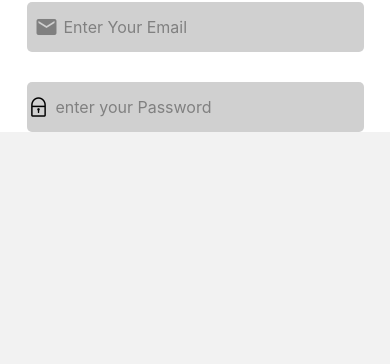
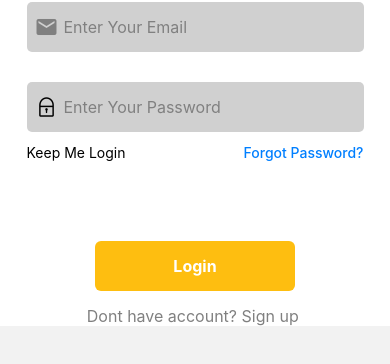
Before and after one commit to RazSherf/E-Commerce-App, a React Native app: screen /Login in a window 390 px wide. Shown: the part 230-594 px from the top of the page. Built offline with nearby package versions, Linux system fonts and the light colour scheme.

Commit message:
adding the button and create account UI

```diff
--- a/screens/LoginScreen.js
+++ b/screens/LoginScreen.js
@@ -1,9 +1,13 @@
-import React from 'react'
-import { StyleSheet, Text, View, SafeAreaView, Image, KeyboardAvoidingView, TextInput } from 'react-native'
+import React, { useState } from 'react'
+import { StyleSheet, Text, View, SafeAreaView, Image, KeyboardAvoidingView, TextInput, Pressable } from 'react-native'
 import { MaterialIcons } from '@expo/vector-icons';
 import { AntDesign } from '@expo/vector-icons';
 
 const LoginScreen = () => {
+
+  const [email, setEmail] = useState('')
+  const [password, setPassword] = useState('')
+
   return (
     <SafeAreaView style={styles.container} >
       <View>
@@ -31,11 +35,14 @@ const LoginScreen = () => {
             />
 
             <TextInput
+              onChange={(text) => setEmail(text)}
+              value={email}
               style={{
                 color: "gray",
                 marginVertical: 10,
                 width: 300,
-                fontSize: 16
+                fontSize: 16,
+                fontSize: email ? 16 : 16
               }}
               placeholder="Enter Your Email"
             />
@@ -44,19 +51,32 @@ const LoginScreen = () => {
         <View
           style={styles.viewStyleCss}
         >
-          <AntDesign name="lock" size={24} color="black" />
+          <AntDesign name="lock" size={24} color="black" style={{ marginLeft: 8 }} />
 
           <TextInput secureTextEntry={true}
+            onChange={(text) => setPassword(text)}
+            value={password}
             style={{
               color: "gray",
               marginVertical: 10,
               width: 300,
-              fontSize: 16
+              fontSize: 16,
+              fontSize: password ? 16 : 16
             }}
-            placeholder="enter your Password"
+            placeholder="Enter Your Password"
           />
         </View>
-
+        <View style={{ marginTop: 12, flexDirection: "row", alignItems: "center", justifyContent: 'space-between' }}>
+          <Text>Keep Me Login</Text>
+          <Text style={{ color: '#007FFF', fontWeight: 500 }}>Forgot Password?</Text>
+        </View>
+        <View style={{ marginTop: 80 }} />
+        <Pressable style={styles.logButton}>
+          <Text style={{ textAlign: 'center', color: 'white', fontSize: 16, fontWeight: "bold" }} >Login</Text>
+        </Pressable>
+        <Pressable style={{marginTop:15}}>
+          <Text style={{textAlign:'center',color:'gray',fontSize:16}}>Dont have account? Sign up </Text>
+        </Pressable>
       </KeyboardAvoidingView>
     </SafeAreaView>
   )
@@ -91,5 +111,13 @@ const styles = StyleSheet.create({
     paddingVertical: 5,
     borderRadius: 5,
     marginTop: 30,
+  },
+  logButton: {
+    width: 200,
+    backgroundColor: '#FEBE10',
+    borderRadius: 6,
+    marginLeft: 'auto',
+    marginRight: 'auto',
+    padding: 15
   }
 })
```
